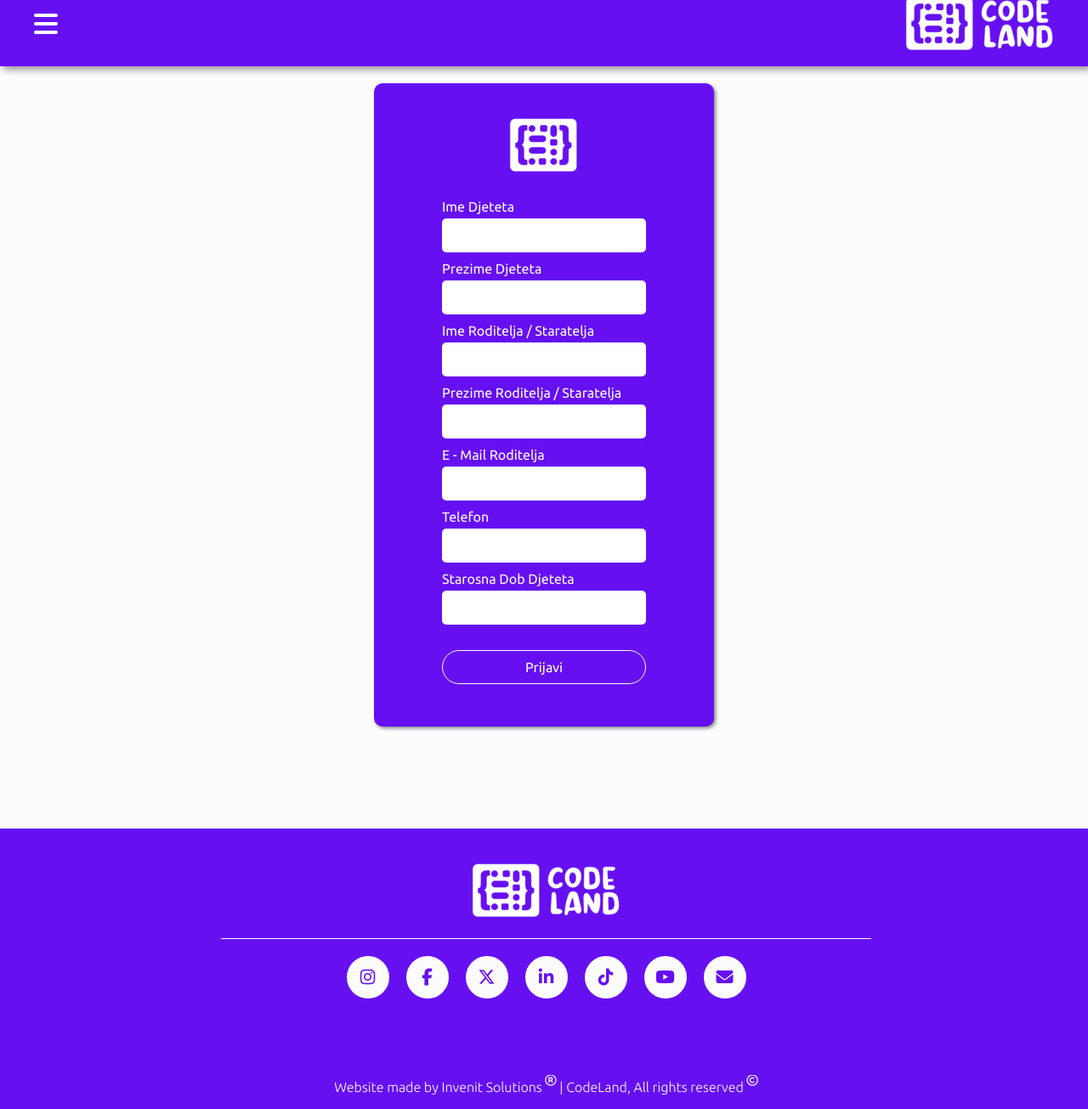
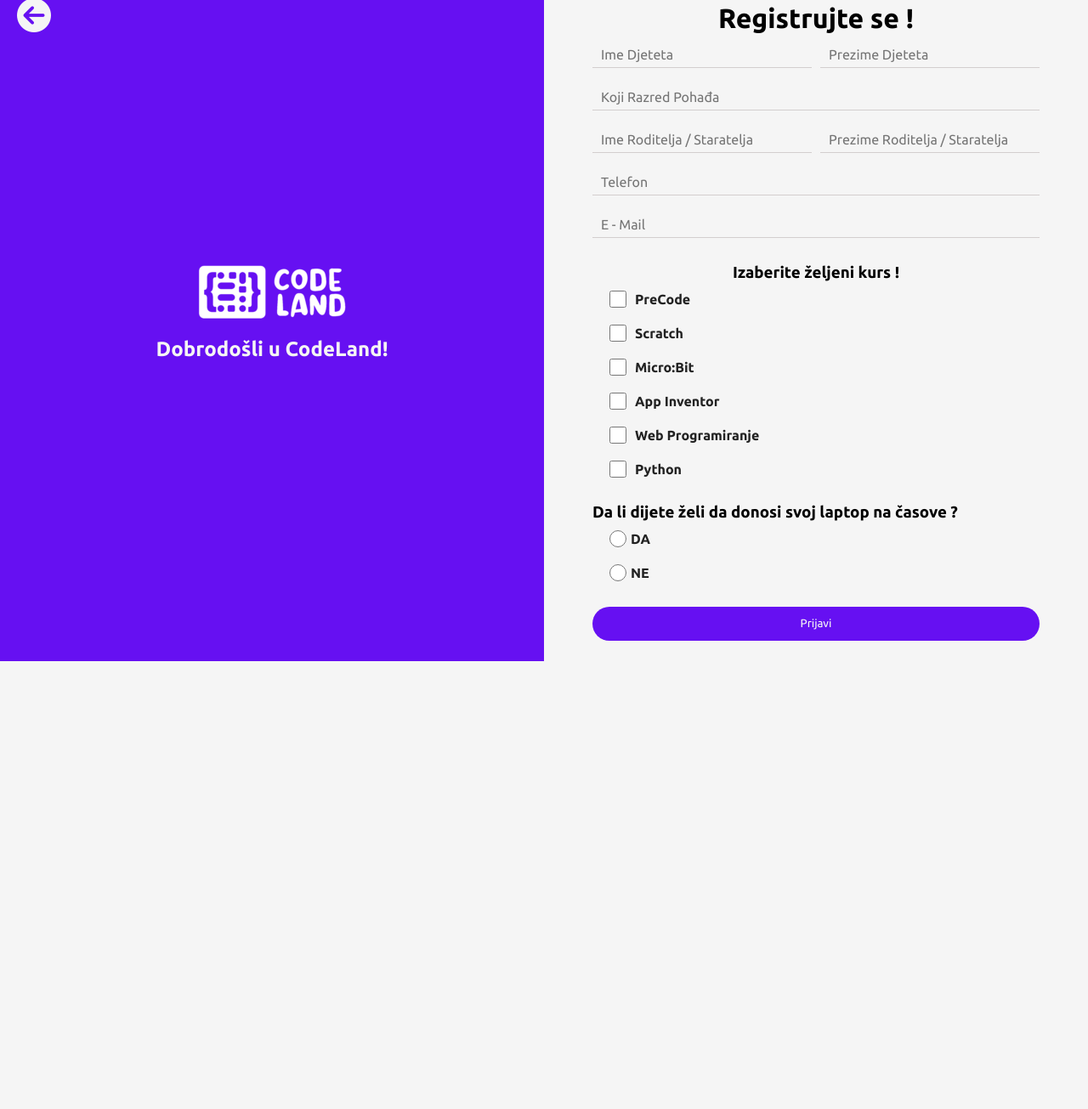
Before and after one commit to glygoric/CodeLandWebsiteSpecimen, a plain HTML site: page prijava.html in a window 1280 px wide. Shown: the part 22-1327 px from the top of the page at 85% size. After the commit the page ends 800 px from the top, so only its background shows below. Drawn offline with Linux system fonts and the light colour scheme; a web font is replaced by a local one.

Commit message:
UPDATE ON REGISTER

```diff
--- a/hamburger.js
+++ b/hamburger.js
@@ -7,6 +7,7 @@ document.getElementById("menu-deactivator").onclick=()=>{
     document.getElementById("menu").style.width="0px";
 }
 window.onscroll=()=>{
+    document.getElementById("nav-id").style.backgroundColor = window.scrollY > 0 ? "rgba(102,16,242,0.4)" : "#6610f2";
     document.getElementById("menu").style.left="-100px";
     document.getElementById("menu").style.width="0px";
 }
--- a/index.css
+++ b/index.css
@@ -1,4 +1,8 @@
 @import url('https://fonts.googleapis.com/css2?family=Cabin:ital,wght@0,400..700;1,400..700&family=Fira+Code:wght@300..700&family=Montserrat:ital,wght@0,100..900;1,100..900&family=Raleway:ital,wght@0,100..900;1,100..900&family=Ubuntu:ital,wght@0,300;0,400;0,500;0,700;1,300;1,400;1,500;1,700&family=Unbounded:wght@200..900&display=swap');
+:root{
+    --bg:#f5f5f5;
+    --impact:#6610f2;
+}
 *{
     margin: 0;
     padding: 0;
@@ -10,12 +14,12 @@
     }
 }
 body{
-    background-color: #fcfcfc;
+    background-color: var(--bg);
     scroll-behavior: smooth;
     /*FLOATING ELEMENTS*/
     .nav{
         /*overflow-y: hidden;*/
-        background-color: #6610f2;
+        background-color: var(--impact);
         width: 100vw;
         height: 100px;
         display: flex;
@@ -23,31 +27,33 @@ body{
         justify-content: space-between;
         padding: 20px 40px;
         filter: drop-shadow(4px 4px 4px rgb(37, 37, 37));
-        position: absolute;
+        position: fixed;
         left: 0;
         top: 0;
+        transition: .5s;
         i{
             font-size: 2rem;
             cursor: pointer;
         }
     }
     .hamburger-menu{
-        background-color: #6610f2;
+        padding: 20px 0 80px;
+        background-color: var(--impact);
         height: 100vh;
         width: 330px;
         display: flex;
         flex-direction: column;
         align-items:center;
         justify-content: center;
-        position: absolute;
+        position: fixed;
         top: 0;
         left: -330px;
         transition: .5s;
+        z-index: 1;
         i{
+            margin-bottom: 120px;
             font-size: 2.5rem;
             cursor: pointer;
-            position: relative;
-            top:-220px;
         }
         ul{
             display: flex;
@@ -64,7 +70,7 @@ body{
                 padding: 5px;
                 li{
                     list-style-type: none;
-                    border-bottom: 1px solid #6610f2;
+                    border-bottom: 1px solid var(--impact);
                 }
                 li:hover{
                     border-bottom: 1px solid white;
@@ -90,18 +96,17 @@ body{
                 color: white;
                 display: flex;
                 align-items: left;
-                padding: 400px 20px 40px 80px;
+                padding: 300px 20px 40px 80px;
                 justify-content: center;
                 flex-direction: column;
                 width: 800px;
-
                 h1{
                     font-size: 2.5em;
                 }
                 h3{
                     font-size: 1.25rem;
                     margin: 10px 0 30px 0;
-                    color: #f0f2f5;
+                    color: #e1e2e2;
                 }
                 button{
                     width: 180px;
@@ -113,12 +118,12 @@ body{
                     font-size: 1rem;
                     cursor: pointer;
                     transition: .5s;
-                    background-color: #6610f2;
+                    background-color: var(--impact);
                     color: white;
                 }
                 button:hover{
                     background-color: white;
-                    color: #6610f2;
+                    color: var(--impact);
                 }
             }
         }
@@ -151,7 +156,7 @@ body{
         width: 100vw;
         height: 500px;
         padding: 40px;
-        background-color: #6610f2;
+        background-color: var(--impact);
         .why{
             height: 400px;
             img{
@@ -170,8 +175,7 @@ body{
                 }
                 p{
                     text-align: justify;
-                    color: white;
-                    color: #babdc2;
+                    color: #e5e9ee;
                 }
                 .button-container{
                     button{
@@ -189,7 +193,7 @@ body{
                         font-weight: 600;
                     }
                     button:hover{
-                        background-color: #6610f2;
+                        background-color: var(--impact);
                         color: white;
                         border: 1px solid white;
                     }
@@ -241,7 +245,7 @@ body{
                     display: flex;
                     align-items: center;
                     justify-content: center;
-                    color: #6610f2;
+                    color: var(--impact);
                     margin: 5px;
                     font-weight: lighter;
                     padding-top: 5px;
@@ -257,7 +261,7 @@ body{
                 button{
                     display: grid;
                     place-items: center;
-                    background-color: #6610f2;
+                    background-color:  var(--impact);
                     color: #fcfcfc;
                     outline: none;
                     border: none;
@@ -270,8 +274,8 @@ body{
                 button:hover{
                     cursor: pointer;
                     background-color: #fcfcfc;
-                    color: #6610f2;
-                    border: 1px solid #6610f2;
+                    color: var(--impact);
+                    border: 1px solid var(--impact);
                 }
             }
             .card:hover{
@@ -283,7 +287,7 @@ body{
     footer{
         width: 100%;
         height: 330px;
-        background-color: #6610f2;
+        background-color: var(--impact);
         .footer-container{
             display: flex;
             flex-direction: column;
@@ -296,7 +300,7 @@ body{
             .separator-line{
                 width: 60%;
                 height: 1px;
-                background-color: #fcfcfc;
+                background-color: var(--bg);
                 margin: 20px;
             }
             .lower{
@@ -314,15 +318,15 @@ body{
                                 place-items: center;
                                 width: 50px;
                                 height: 50px;
-                                background-color: #fcfcfc;
-                                border: 2px solid #fcfcfc;
-                                color: #6610f2;
+                                background-color: var(--bg);
+                                border: 2px solid var(--bg);
+                                color: var(--impact);
                                 transition: .5s;
                                 font-size: 1.25rem;
                             }
                             i:hover{
-                                background-color: #6610f2;
-                                color: #fcfcfc;
+                                background-color: var(--impact);
+                                color: var(--bg);
                             }
                         }
                     }
@@ -331,8 +335,11 @@ body{
             .lowest{
                 h4{
                     font-weight: lighter;
-                    color: #fcfcfc;
+                    color: var(--bg);
                     margin-top: 90px;
+                    a{
+                        color: #fcfcfc;
+                    }
                     sup{
                         i{
                             font-weight: lighter;
--- a/prijava.css
+++ b/prijava.css
@@ -1,4 +1,8 @@
 @import url('https://fonts.googleapis.com/css2?family=Cabin:ital,wght@0,400..700;1,400..700&family=Fira+Code:wght@300..700&family=Montserrat:ital,wght@0,100..900;1,100..900&family=Raleway:ital,wght@0,100..900;1,100..900&family=Ubuntu:ital,wght@0,300;0,400;0,500;0,700;1,300;1,400;1,500;1,700&family=Unbounded:wght@200..900&display=swap');
+:root{
+    --bg:#f5f5f5;
+    --impact:#6610f2;
+}
 *{
     margin: 0;
     padding: 0;
@@ -10,194 +14,127 @@
     }
 }
 body{
-    background-color: #fcfcfc;
+    background-color: var(--bg);
     scroll-behavior: smooth;
-    display: flex;
-    flex-direction: column;
-    align-items: center;
-    justify-content: center;
-    /*FLOATING ELEMENTS*/
-    .nav{
-        /*overflow-y: hidden;*/
-        background-color: #6610f2;
-        width: 100vw;
-        height: 100px;
+    #go-back{
+        position: absolute;
+        font-size: 2.5rem;
+        margin: 20px 20px;
+        color: var(--bg);
+        transition: .3s;
+    }
+    #go-back:hover{
+        cursor: pointer;
+        transform: translateX(-5px);
+    }
+    .whole-container{
+        width: 100%;
+        height: 100vh;
         display: flex;
-        align-items: center;
-        justify-content: space-between;
-        padding: 20px 40px;
-        filter: drop-shadow(4px 4px 4px rgb(151, 148, 148));
-        position: absolute;
-        left: 0;
-        top: 0;
-        i{
-            font-size: 2rem;
-            cursor: pointer;
-        }
-    }
-    .hamburger-menu{
-        background-color: #6610f2;
-        height: 100vh;
-        width: 330px;
-        display: flex;
-        flex-direction: column;
-        align-items:center;
-        justify-content: center;
-        position: absolute;
-        top: 0;
-        left: -330px;
-        transition: .5s;
-        i{
-            font-size: 2.5rem;
-            cursor: pointer;
-            position: relative;
-            top:-220px;
-        }
-        ul{
+        .left{
+            width: 50%;
+            background-color: var(--impact);
             display: flex;
-            flex-direction: column;
             align-items: center;
             justify-content: center;
-            a{
-                text-decoration: none;
-                color: white;
-                text-align: center;
-                font-weight: bold;
-                margin: 10px;
-                font-size: 1.25rem;
-                padding: 5px;
-                li{
-                    list-style-type: none;
-                    border-bottom: 1px solid #6610f2;
-                }
-                li:hover{
-                    border-bottom: 1px solid white;
-                }
+            flex-direction: column;
+            color: var(--bg);
+            h2{
+                margin: 20px 0;
             }
         }
-        img{
-            margin-top: 40px;
-        }
-    }
-    .main-container{
-        background-color: #6610f2;
-        filter: drop-shadow(2px 2px 2px grey);
-        border-radius: 10px;
-        padding: 40px 20px;
-        width: 400px;
-        margin-top: 120px;
-        margin-bottom: 120px;
-        display: flex;
-        flex-direction: column;
-        align-items: center;
-        justify-content: center;
-        img{
-            margin-bottom: 20px;
-        }
-        .group{
+        .right{
+            width: 50%;
             display: flex;
-            flex-direction: column;
-            align-items: flex-start;
-            justify-content: left;
-            label{
-                text-align: left;
-            }
-        }
-        label{
-            color:#fcfcfc;
-            margin-top: 10px;
-            margin-bottom: 5px;
-        }
-        input{
-            width: 240px;
-            height: 40px;
-            border-radius: 5px;
-            border: none;
-            padding: 0 10px;
-            outline: none;
-        }
-        button{
-            width: 240px;
-            height: 40px;
-            /*background-color: #fcfcfc;
-            color: #6610f2;*/
-            background-color: #6610f2;
-            color: #fcfcfc;
-            outline: none;
-            border:1px solid #fcfcfc;
-            border-radius: 20px;
-            margin: 30px 0 10px 0;
-            transition: .5s;
-            font-size: 1rem;
-        }
-        button:hover{
-            cursor: pointer;
-            /*background-color: #6610f2;
-            color: #fcfcfc;
-            border: 1px solid #fcfcfc;*/
-            background-color: #fcfcfc;
-            color: #6610f2;
-            border: #6610f2;
-        }
-    }
-    footer{
-        width: 100%;
-        height: 330px;
-        background-color: #6610f2;
-        .footer-container{
-            display: flex;
-            flex-direction: column;
             align-items: center;
             justify-content: center;
-            padding: 40px 0 0 5px;
-            /*.upper{
-
-            }*/
-            .separator-line{
-                width: 60%;
-                height: 1px;
-                background-color: #fcfcfc;
-                margin: 20px;
-            }
-            .lower{
-                ul{
+            padding: 40px 20px;
+            form{
+                h1{
+                    text-align: center;
+                    width: 100%;
+                }
+                input{
+                    outline: none;
+                    border: none;
+                    border-bottom: 1px solid rgb(211, 206, 206);
+                    padding-left:10px ;
+                    height: 30px;
+                    font-size: 16px;
+                    background-color: var(--bg);
+                    width: 100%;
+                    margin: 10px 0;
+                }
+                .ip-dijete,.ip-roditelj{
                     display: flex;
-                    align-items: center;
+                    gap: 10px;
+                }
+                .course-selection{
+                    margin-top: 20px;
+                    display: flex;
+                    align-items: flex-start;
                     justify-content: center;
-                    gap: 20px;
-                    a{
-                        text-decoration: none;
-                        li{
-                            i{
-                                display: grid;
-                                border-radius: 50%;
-                                place-items: center;
-                                width: 50px;
-                                height: 50px;
-                                background-color: #fcfcfc;
-                                border: 2px solid #fcfcfc;
-                                color: #6610f2;
-                                transition: .5s;
-                                font-size: 1.25rem;
+                    flex-direction: column;
+                    margin-bottom: 20px;
+                    h3{
+                        width: 100%;
+                        text-align: center;
+                    }
+                    .check-box-container{
+                        display: flex;
+                        flex-direction: column;
+                        justify-content: flex-start;
+                        align-items: flex-start;
+                        .single-course{
+                            margin-left: 20px;
+                            input{
+                                width: 20px;
+                                height: 20px;
+                                margin-right: 10px;
+                                background-color: var(--impact);
                             }
-                            i:hover{
-                                background-color: #6610f2;
-                                color: #fcfcfc;
+                            h4{
+                                color: rgb(34, 34, 34);
                             }
+                            display: flex;
+                            align-items: center;
+                            justify-content: center;
                         }
                     }
                 }
-            }
-            .lowest{
-                h4{
-                    font-weight: lighter;
-                    color: #fcfcfc;
-                    margin-top: 90px;
-                    sup{
-                        i{
-                            font-weight: lighter;
+                .laptop-selection{
+                    display: flex;
+                    flex-direction: column;
+                    align-items: flex-start;
+                    justify-content: flex-start;
+                    .single-selection{
+                        color: rgb(34, 34, 34);
+                        input{
+                            width: 20px;
+                            height: 20px;
+                            margin-right: 5px;
                         }
+                        margin-left: 20px;
+                        display: flex;
+                        align-items: center;
+                        justify-content:center;
                     }
+                }
+                button{
+                    margin-top: 20px;
+                    width: 100%;
+                    height: 40px;
+                    color: var(--bg);
+                    background-color: var(--impact);
+                    border: none;
+                    border-radius: 20px;
+                    cursor: pointer;
+                    transition: .5s;
+                }
+                button:hover{
+                    color: var(--impact);
+                    border: 1px solid var(--impact);
+                    background-color: var(--bg);
                 }
             }
         }
--- a/prijava.html
+++ b/prijava.html
@@ -9,82 +9,72 @@
     <title>Prijava - CodeLand</title>
 </head>
 <body>
-    <div class="nav">
-        <i class="fa-solid fa-bars" style="color: #ffffff;" id="menu-activator"></i>
+    <a href="index.html"><i class="fa-solid fa-circle-arrow-left" id="go-back"></i></a>
+
+    <div class="whole-container">
+
+        <div class="left">
             <img src="logonwrapper/logo.png">
-    </div>
-    <div class="hamburger-menu" id="menu">
-        <i class="fa-solid fa-xmark" style="color: #ffffff;" id="menu-deactivator"></i>
-        <ul>
-            <a href=""><li>CodeLand</li></a>
-            <a href=""><li>Kursevi</li></a>
-            <a href=""><li>Partneri</li></a>
-            <a href="prijava.html"><li>Prijava</li></a>
-            <a href="index.html#anchor-id-team"><li>Tim</li></a>
-        </ul>
-        <img src="logonwrapper/logo-crop.png">
+            <h2>Dobrodošli u CodeLand!</h2>
         </div>
 
-    <!--MAIN-->
-    <div class="main-container">
-        <img src="logonwrapper/logo-crop.png">
-        <div class="group">
-            <label>Ime Djeteta</label>
-            <input type="text">
+        <div class="right">
+            <form>
+                <h1>Registrujte se !</h1>
+            <div class="ip-dijete">
+                <input type="text" placeholder="Ime Djeteta">
+                <input type="text" placeholder="Prezime Djeteta">
             </div>
-        <div class="group">
-            <label>Prezime Djeteta</label>
-            <input type="text">
+            <input type="text" placeholder="Koji Razred Pohađa">
+            <div class="ip-roditelj">
+                <input type="text" placeholder="Ime Roditelja / Staratelja">
+                <input type="text" placeholder="Prezime Roditelja / Staratelja">
             </div>
-        <div class="group">
-            <label>Ime Roditelja / Staratelja</label>
-            <input type="text">
+            <input type="text" placeholder="Telefon">
+            <input type="email" placeholder="E - Mail">
+            <div class="course-selection">
+                <h3>Izaberite željeni kurs !</h3>
+                <div class="check-box-container">
+                    <div class="single-course">
+                        <input type="checkbox">
+                        <h4>PreCode</h4>
                     </div>
-        <div class="group">
-            <label>Prezime Roditelja / Staratelja</label>
-            <input type="text">
+                    <div class="single-course">
+                        <input type="checkbox">
+                        <h4>Scratch</h4>
                     </div>
-        <div class="group">
-            <label>E - Mail Roditelja</label>
-            <input type="email">
+                    <div class="single-course">
+                        <input type="checkbox">
+                        <h4>Micro:Bit</h4>
                     </div>
-        <div class="group">
-            <label>Telefon</label>
-            <input type="number">
+                    <div class="single-course">
+                        <input type="checkbox">
+                        <h4>App Inventor</h4>
                     </div>
-        <div class="group">
-            <label>Starosna Dob Djeteta</label>
-            <input type="number">
+                    <div class="single-course">
+                        <input type="checkbox">
+                        <h4>Web Programiranje</h4>
+                    </div>
+                    <div class="single-course">
+                        <input type="checkbox">
+                        <h4>Python</h4>
+                    </div>
+                </div>
+            </div>
+            <div class="laptop-selection">
+                <h3>Da li dijete želi da donosi svoj laptop na časove ?</h3>
+                <div class="single-selection">
+                    <input type="radio" name="da-ne">
+                    <h4>DA</h4>
+                </div>
+                <div class="single-selection">
+                    <input type="radio" name="da-ne">
+                    <h4>NE</h4>
+                </div>
             </div>
             <button>Prijavi</button>
-    </div>
-
-    <footer>
-        <div class="footer-container">
-            <div class="upper">
-                <div class="left">
-                    <img src="logonwrapper/logo.png">
+            </form>
         </div>
     </div>
-            <div class="separator-line">
-            </div>
-            <div class="lower">
-                <ul>
-                    <a href=""><li><i class="fa-brands fa-instagram"></i></li></a>
-                    <a href=""><li><i class="fa-brands fa-facebook-f"></i></li></a>
-                    <a href=""><li><i class="fa-brands fa-x-twitter"></i></li></a>
-                    <a href=""><li><i class="fa-brands fa-linkedin-in"></i></li></a>
-                    <a href=""><li><i class="fa-brands fa-tiktok"></i></li></a>
-                    <a href=""><li><i class="fa-brands fa-youtube"></i></li></a>
-                    <a href=""><li><i class="fa-solid fa-envelope"></i></li></a>
-                </ul>
-            </div>
-            <div class="lowest">
-                <h4>Website made by Invenit Solutions&nbsp;<sup><i class="fa-regular fa-registered"></i></sup> | CodeLand, All rights reserved&nbsp;<sup><i class="fa-regular fa-copyright"></i></sup></h4>
-            </div>
-        </div>
-    </footer>
-
-    <script src="hamburger.js"></script>
 </body>
 </html>
```
Also changed, not shown: index.html (+4 -4 lines). Lines whose indentation alone changed are shown as unchanged.
